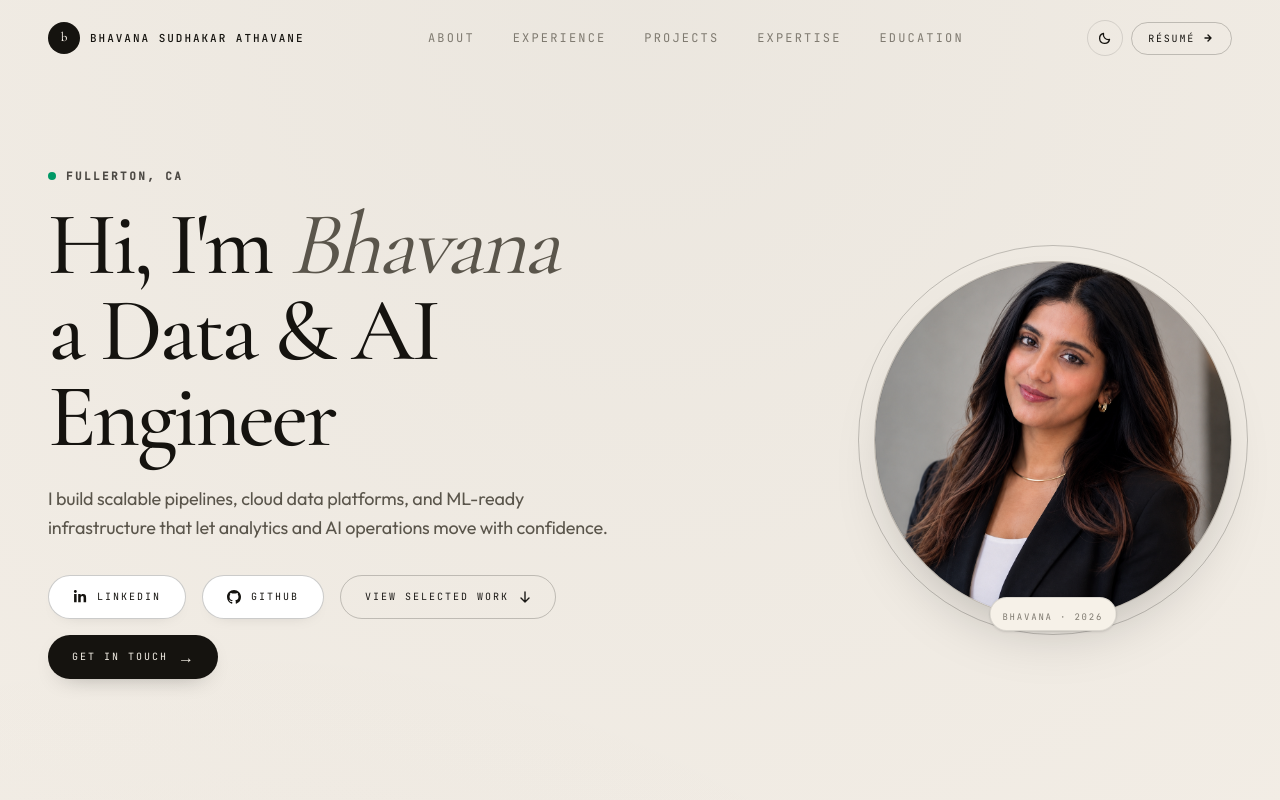
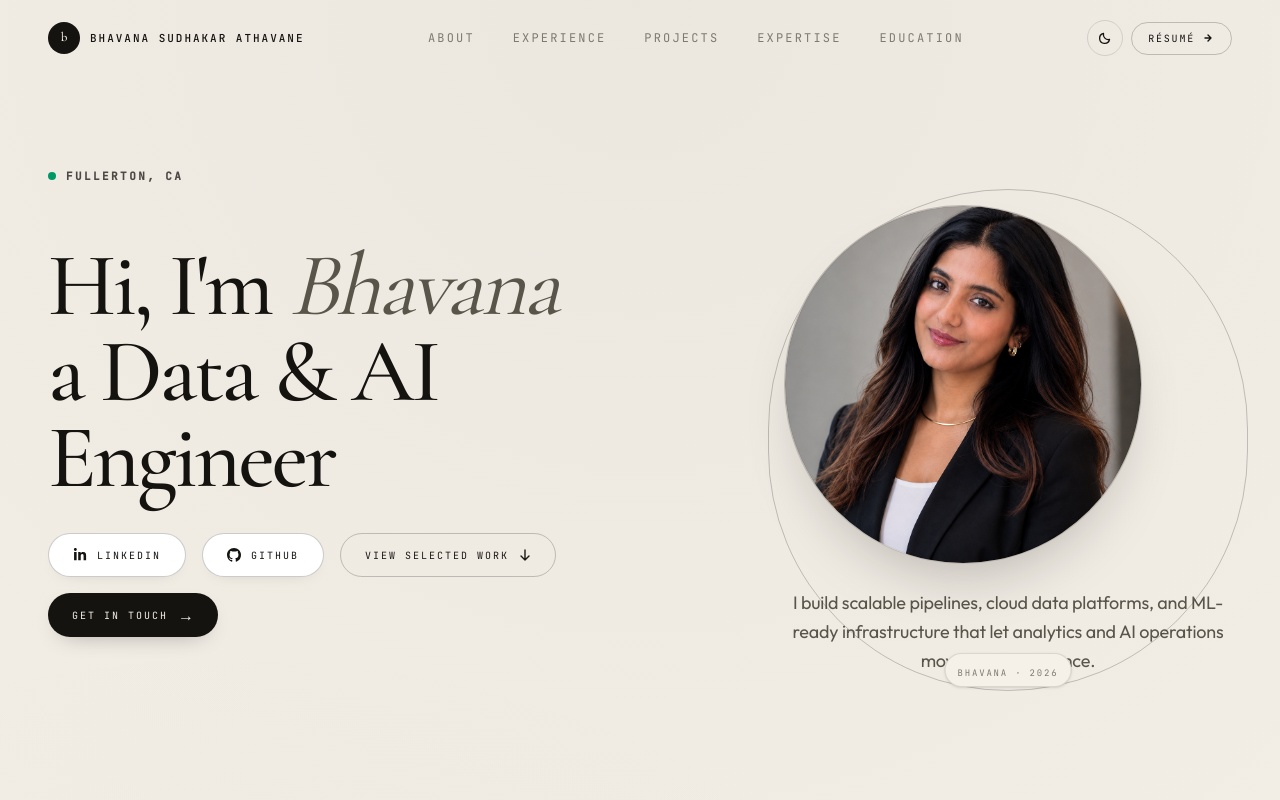
Before and after one commit to Bhavanasa1902/B_Portfolio, a Next.js app: page / in a window 1280 px wide. Shown: the top 800 px of the page. Built offline with nearby package versions, Linux system fonts and the light colour scheme.

Commit message:
feat(hero): display hero subheadline under portrait on large screens

```diff
--- a/src/components/portfolio/hero.tsx
+++ b/src/components/portfolio/hero.tsx
@@ -82,7 +82,7 @@ export function Hero() {
               initial={reduced ? false : { opacity: 0, y: 16 }}
               animate={{ opacity: 1, y: 0 }}
               transition={{ ...transition, delay: 0.45 }}
-              className="mt-6 max-w-xl text-base md:text-lg text-ink-soft leading-relaxed"
+              className="mt-6 max-w-xl text-base md:text-lg text-ink-soft leading-relaxed lg:hidden"
             >
               I build scalable pipelines, cloud data platforms, and ML-ready infrastructure that let analytics and AI operations move with confidence.
             </motion.p>
@@ -222,6 +222,15 @@ export function Hero() {
                   {profile.firstName} · 2026
                 </span>
               </div>
+              {/* Hero line under portrait on large screens */}
+              <motion.p
+                initial={reduced ? false : { opacity: 0, y: 12 }}
+                animate={{ opacity: 1, y: 0 }}
+                transition={{ ...transition, delay: 0.75 }}
+                className="mt-6 hidden lg:block text-center max-w-[28rem] text-base md:text-lg text-ink-soft leading-relaxed mx-auto"
+              >
+                I build scalable pipelines, cloud data platforms, and ML-ready infrastructure that let analytics and AI operations move with confidence.
+              </motion.p>
             </div>
           </motion.div>
         </div>
```
